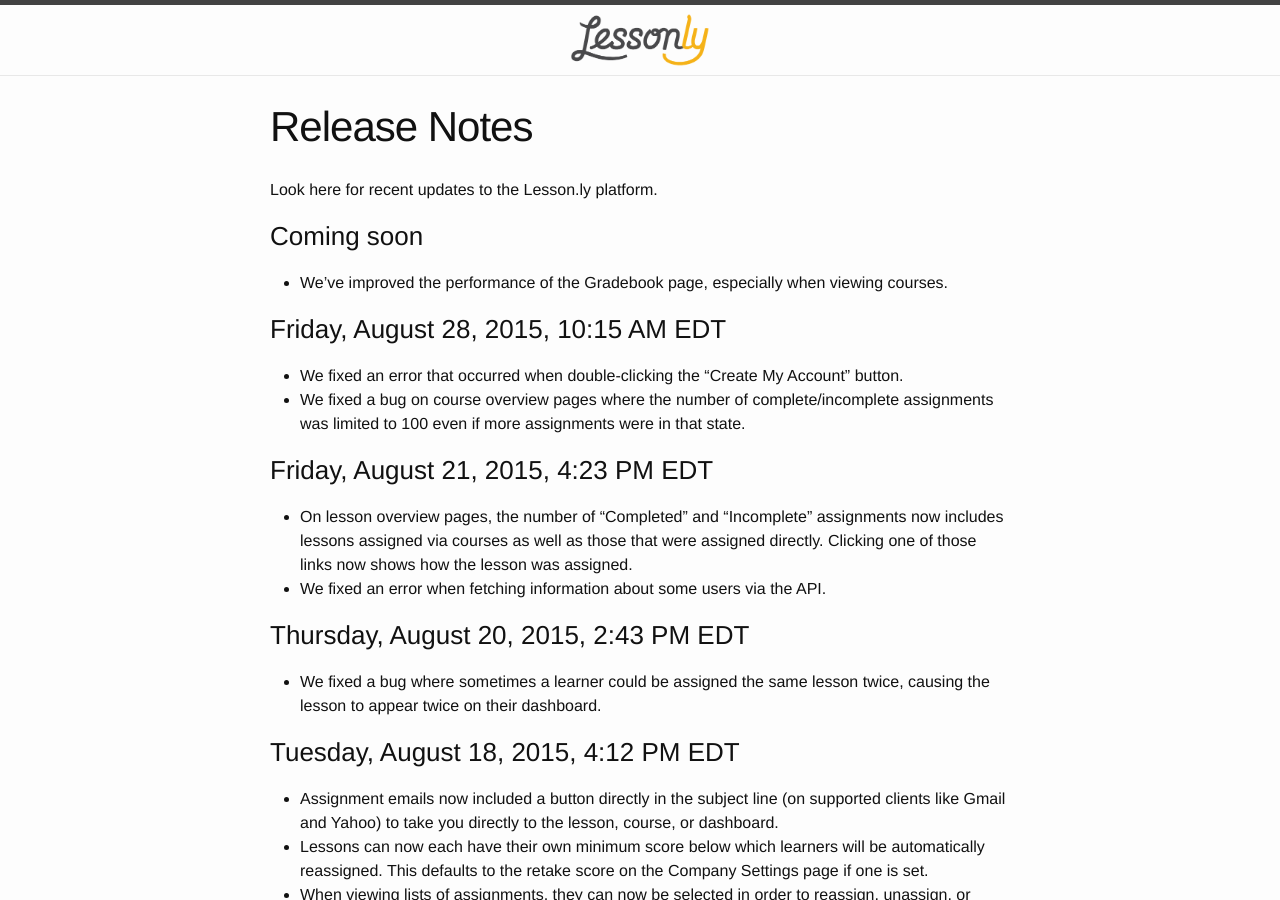
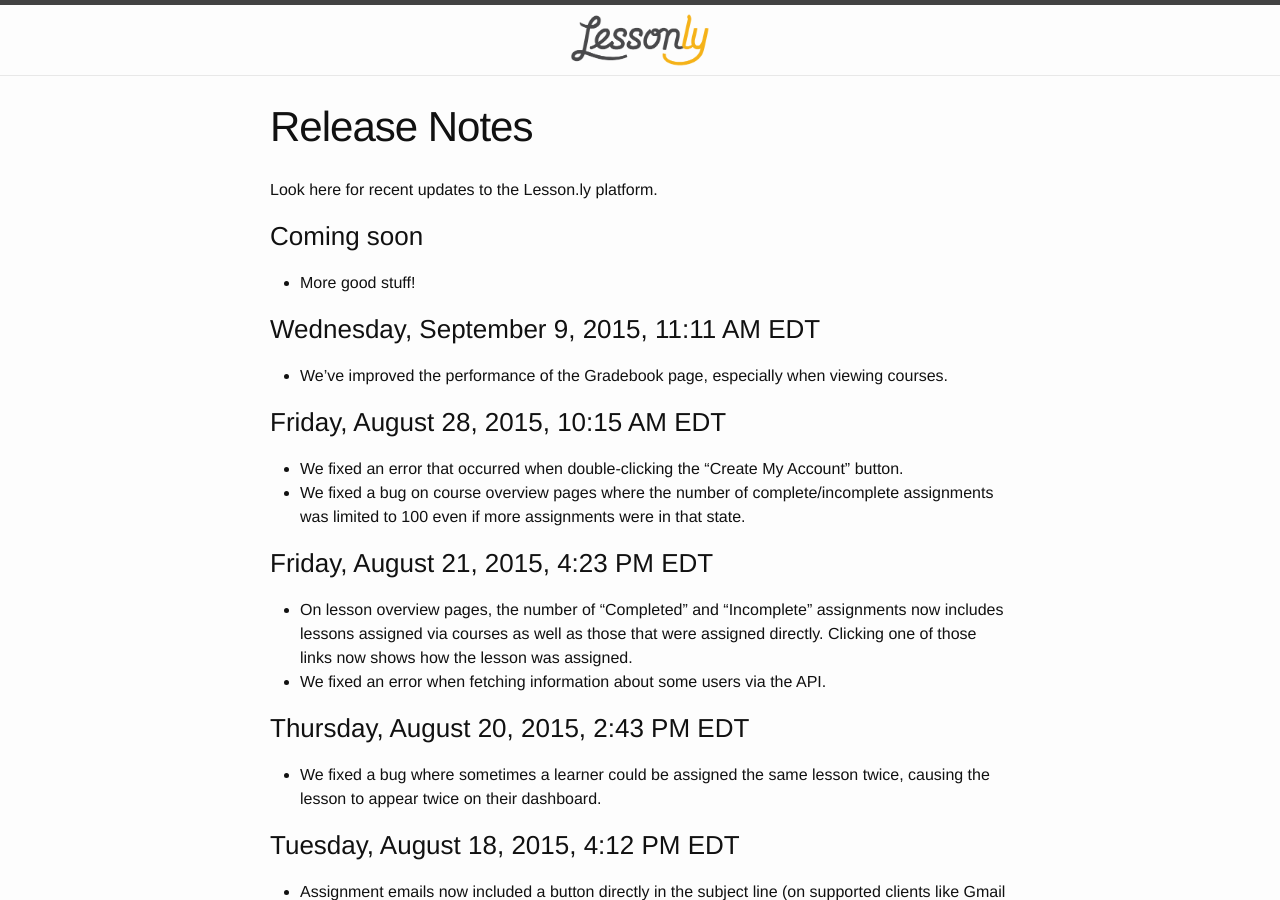
Before and after one commit to isabella232/lessonly.github.io, a Jekyll site: the page built from release-notes.md, in a window 1280 px wide and 900 px high. Built offline with Jekyll 4.4.1, drawn with Linux system fonts in a browser that asks for light colours.

Commit message:
Update release notes

```diff
--- a/release-notes.md
+++ b/release-notes.md
@@ -7,6 +7,10 @@
 Look here for recent updates to the Lesson.ly platform.
 
 ### Coming soon
+
+- More good stuff!
+
+### Wednesday, September 9, 2015, 11:11 AM EDT
 
 - We've improved the performance of the Gradebook page, especially when viewing courses.
 
```
